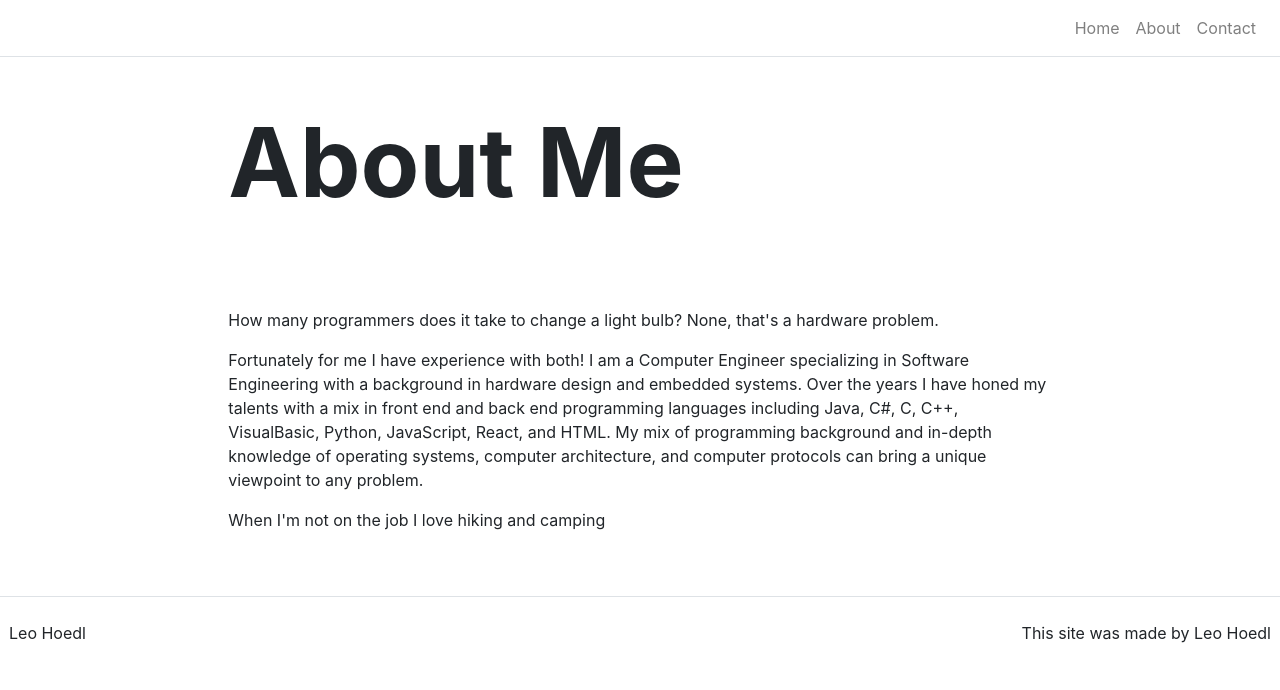
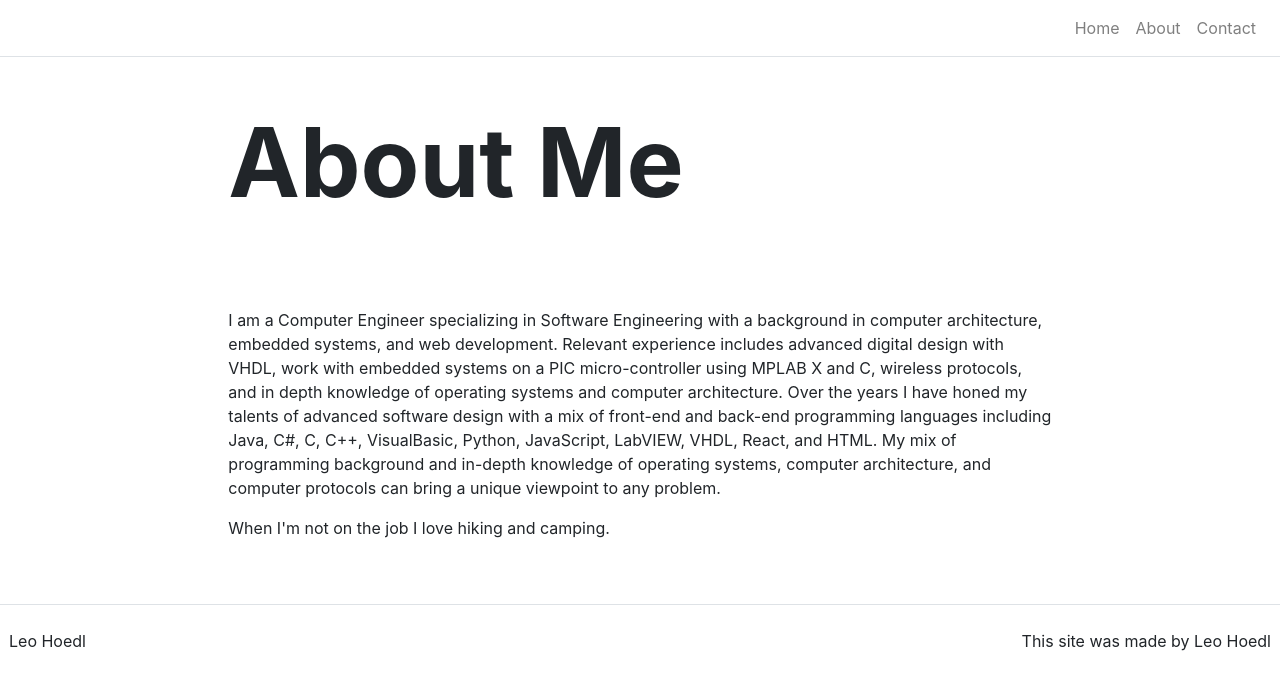
Before and after one commit to leohoedl/leohoedl_portfolio, a React (Create React App) app: page /about in a window 1280 px wide. Shown: the top 690 px of the page. Built offline with nearby package versions, Linux system fonts and the light colour scheme.

Commit message:
Changing About Page

```diff
--- a/src/pages/AboutPage.js
+++ b/src/pages/AboutPage.js
@@ -9,14 +9,13 @@ function AboutPage(props){
             <HomeHeader title={props.title}/>
 
             <Content>
-                <p>How many programmers does it take to change a light bulb? None, that's a hardware problem.</p>
+                <p>I am a Computer Engineer specializing in Software Engineering with a background in computer architecture, embedded systems, and web development.
+                    Relevant experience includes advanced digital design with VHDL, work with embedded systems on a PIC micro-controller using MPLAB X and C, wireless protocols,
+                    and in depth knowledge of operating systems and computer architecture.
+                    Over the years I have honed my talents of advanced software design with a mix of front-end and back-end programming languages including Java, C#, C, C++, VisualBasic, Python, JavaScript, LabVIEW, VHDL, React, and HTML.
+                    My mix of programming background and in-depth knowledge of operating systems, computer architecture, and computer protocols can bring a unique viewpoint to any problem.</p>
 
-                <p>Fortunately for me I have experience with both! I am a Computer Engineer specializing in Software Engineering with a background in hardware design
-                and embedded systems. Over the years I have honed my talents with a mix in front end and back end programming languages including
-                Java, C#, C, C++, VisualBasic, Python, JavaScript, React, and HTML. My mix of programming background
-                and in-depth knowledge of operating systems, computer architecture, and computer protocols can bring a unique viewpoint to any problem.</p>
-
-                <p>When I'm not on the job I love hiking and camping</p>
+                <p>When I'm not on the job I love hiking and camping.</p>
             </Content>
         </div>
     );
```
